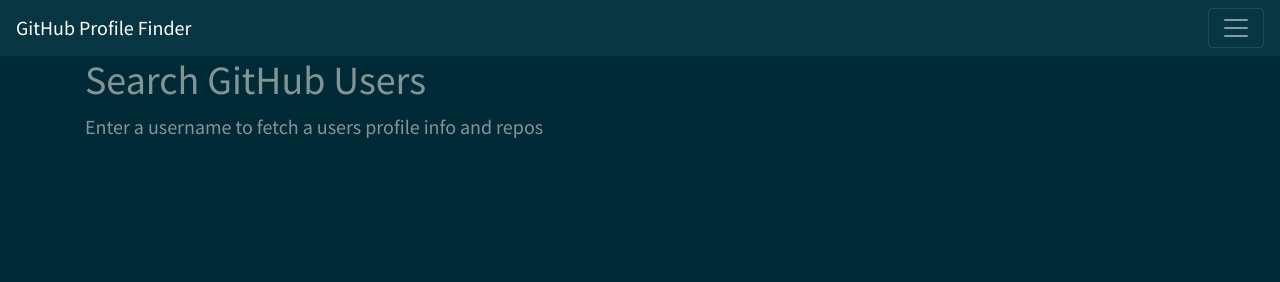
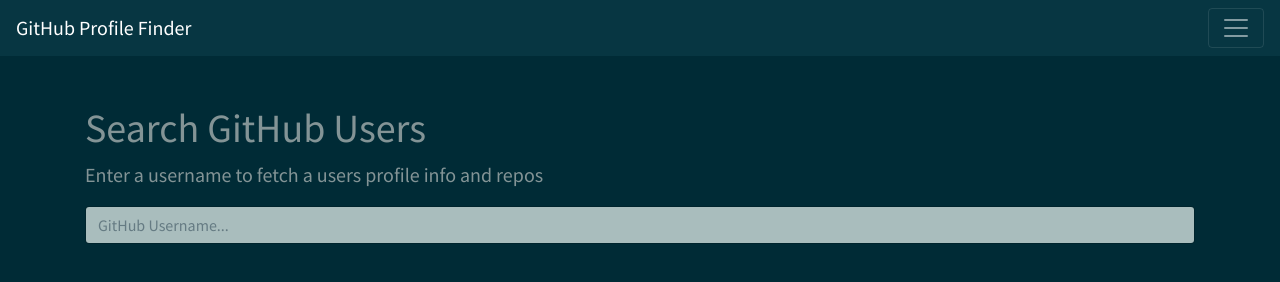
Before and after one commit to DevStrikerTech/GitHub-Profile-Finder, a plain HTML site: page index.html in a window 1280 px wide. Drawn offline with nearby package versions, Linux system fonts and the light colour scheme.

Commit message:
Added bootstrap 4 starter template and customized

```diff
--- a/index.html
+++ b/index.html
@@ -22,13 +22,17 @@
 		</ul>
 	  </div>
 	</nav>
+	<br><br>
 
 	<main role="main" class="container">
 
 	  <div class="searchContainer">
 		<h1>Search GitHub Users</h1>
 		<p class="lead">Enter a username to fetch a users profile info and repos</p>
-	  </div> <!-- /.container -->
+			<input type="text" id="searchUser" class="form-control" placeholder="GitHub Username...">
+	  </div>
+	  <br>
+	  <div id="profile"></div>
 
 
 		<!-- Optional JavaScript -->
```
